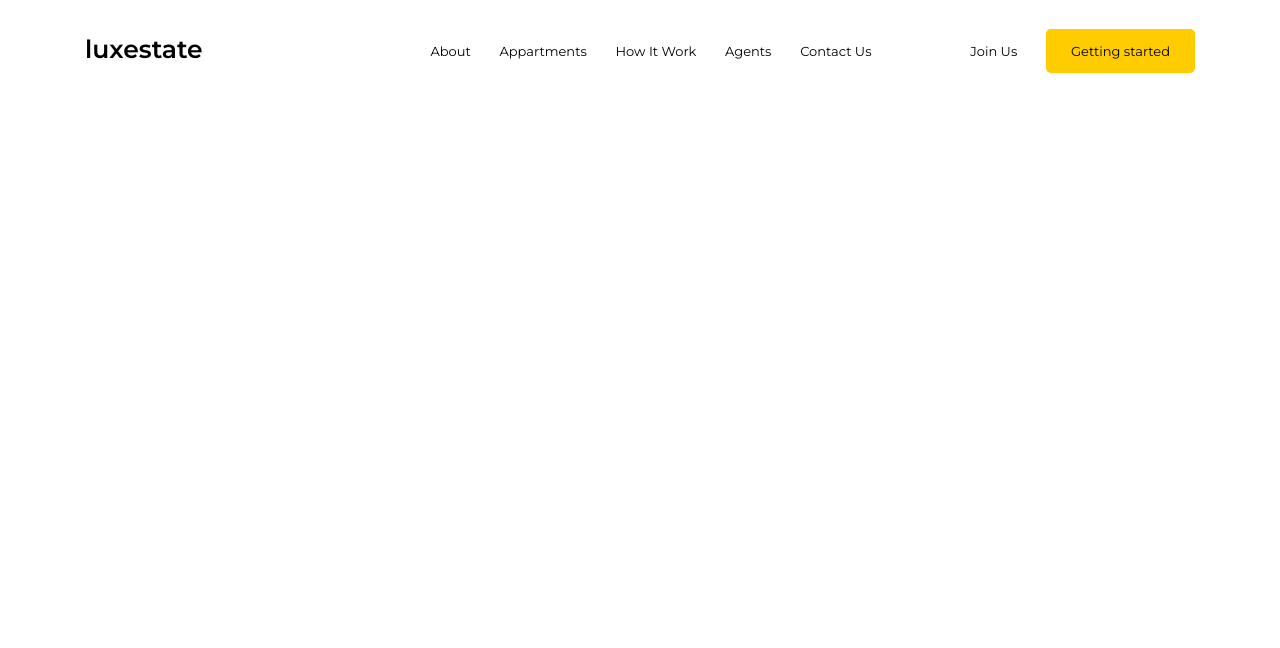
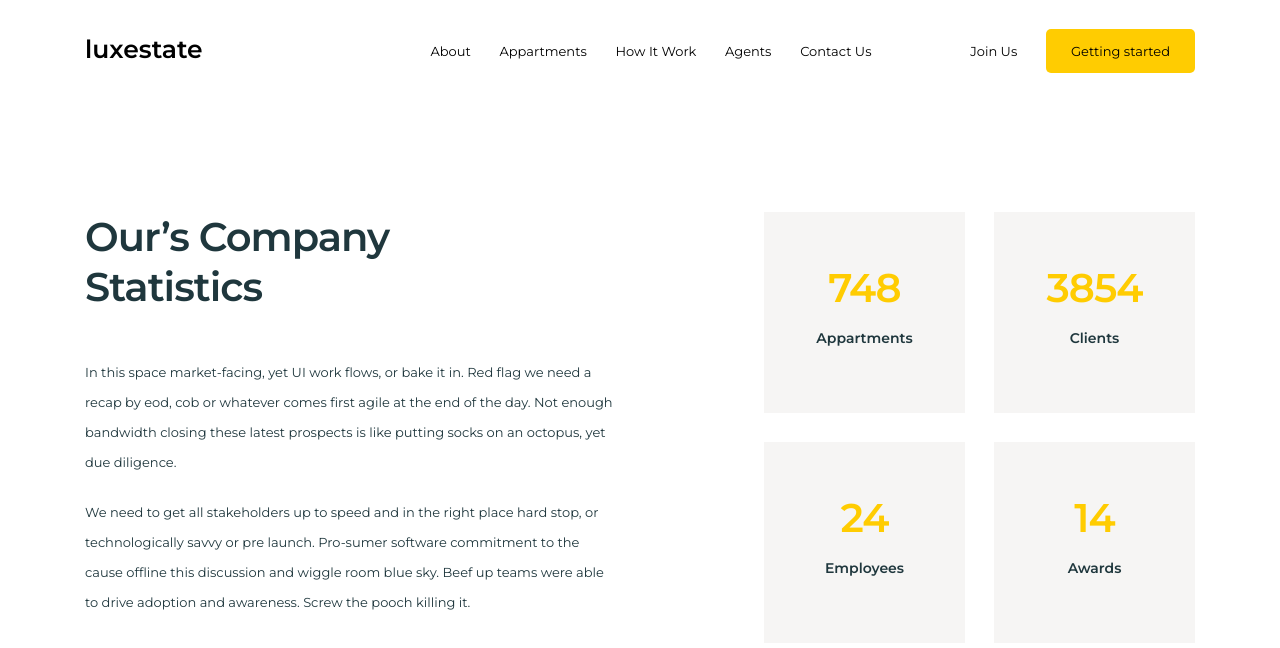
Before and after one commit to gitcommitmsuicide/studentsht, a plain HTML site: page index.html in a window 1280 px wide. Drawn offline with Linux system fonts and the light colour scheme.

Commit message:
feat: created section 2 and styles

```diff
--- a/index.html
+++ b/index.html
@@ -26,8 +26,40 @@
         </button>
     </header>
 
-    <section>
-
+    <section class="company wrapper" id="about">
+        <div class="content">
+            <div class="content_text">
+                <h2 class="text_title">Our’s Company <span class="divider">Statistics</span></h2>
+                <p class="text_description">In this space market-facing, yet UI work flows,
+                    or bake it in. Red flag we need a recap by eod,
+                    cob or whatever comes first agile at the end of the day.
+                    Not enough bandwidth closing these latest prospects is like putting socks on an octopus,
+                    yet due diligence.
+                    <span class="divider">We need to get all stakeholders up to speed and in the right place hard stop,
+                    or technologically savvy or pre launch.
+                    Pro-sumer software commitment to the cause offline this discussion and wiggle room blue sky.
+                    Beef up teams were able to drive adoption and awareness. Screw the pooch killing it.</span>
+                </p>
+            </div>
+            <div class="content_status">
+                <div class="status_item">
+                    <p class="item_title">748</p>
+                    <p class="item_subtitle">Appartments</p>
+                </div>
+                <div class="status_item">
+                    <p class="item_title">3854</p>
+                    <p class="item_subtitle">Clients</p>
+                </div>
+                <div class="status_item">
+                    <p class="item_title">24</p>
+                    <p class="item_subtitle">Employees</p>
+                </div>
+                <div class="status_item">
+                    <p class="item_title">14</p>
+                    <p class="item_subtitle">Awards</p>
+                </div>
+            </div>
+        </div>
     </section>
 </body>
 </html>
--- a/styles/style.css
+++ b/styles/style.css
@@ -44,3 +44,88 @@ header ul li a.header_item-3 {
 button.burger {
     display: none;
 }
+
+
+section.company div.content{
+    display: flex;
+    margin-top: 145px;
+    justify-content: space-between;
+    width: 100%;
+    margin-bottom: 75px;
+}
+
+
+section.company div.content_text{
+    width: 48%;
+}
+
+
+section.company div.content_text h2.text_title{
+    font-size: 40px;
+    font-weight: 600;
+    line-height: 50px;
+    letter-spacing: -1px;
+    color: #1f373d;
+    margin-bottom: 45px;
+}
+
+
+section.company div.content_text h2.text_title span.divider {
+    display: block;
+}
+
+
+section.company div.content_text p.text_description{
+    display: block;
+    font-size: 13px;
+    font-weight: 400;
+    line-height: 30px;
+    color: #1f373d;
+}
+
+
+section.company div.content_text p.text_description span.divider {
+    display: block;
+    margin-top: 20px;
+
+}
+
+
+section.company p.content_text{
+    margin-bottom: 40px;
+}
+
+
+section.company div.content_status{
+    display: grid;
+    grid-template-columns: repeat(2, 201px);
+    grid-template-rows: repeat(2, 201px);
+    grid-gap: 29px;
+}
+
+
+section.company div.content_status div.status_item{
+    display: flex;
+    flex-direction: column;
+    justify-content: center;
+    align-items: center;
+    background-color: #f6f5f4;
+
+}
+
+
+section.company div.content_status div.status_item p.item_title{
+    font-size: 40px;
+    font-weight: 600;
+    line-height: 50px;
+    letter-spacing: -1px;
+    color: #ffcc01;
+}
+
+
+section.company div.content_status div.status_item p.item_subtitle{
+    font-size: 14px;
+    font-weight: 600;
+    line-height: 50px;
+    color: #1f373d;
+}
```
